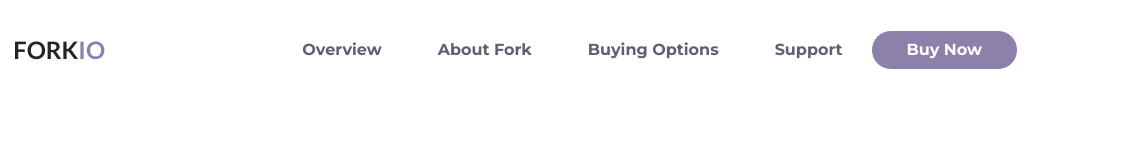
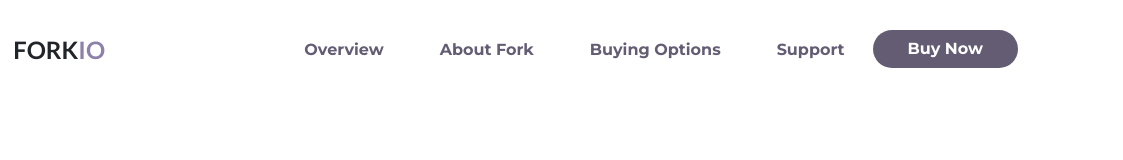
Before and after one commit to bartlomiej-pluta/forkio, a website: page src/index.html in a window 1280 px wide. In both pictures the pointer is over the link "Buy Now". Shown: the full height of the page, 157-1280 px from the left. Drawn offline with nearby package versions, Linux system fonts and the light colour scheme; files that its build step writes are made by us from their sources.

Commit message:
Add hover effect to flat buttons

```diff
--- a/src/scss/_buttons.scss
+++ b/src/scss/_buttons.scss
@@ -1,7 +1,16 @@
 a.raised-button {
+  $hover-transition-duration: 0.4s;
+
   padding: 7px 35px;
   background-color: $primary;
+  font-family: Montserrat, sans-serif;
   color: white;
-  border: solid 1px;
   border-radius: 30px;
+  transition: $hover-transition-duration;
+
+  &:hover {
+    background-color: $primary-dark;
+    transition: $hover-transition-duration;
+    text-decoration: none;
+  }
 }
```
Also changed, not shown: src/scss/_download.scss (added).
